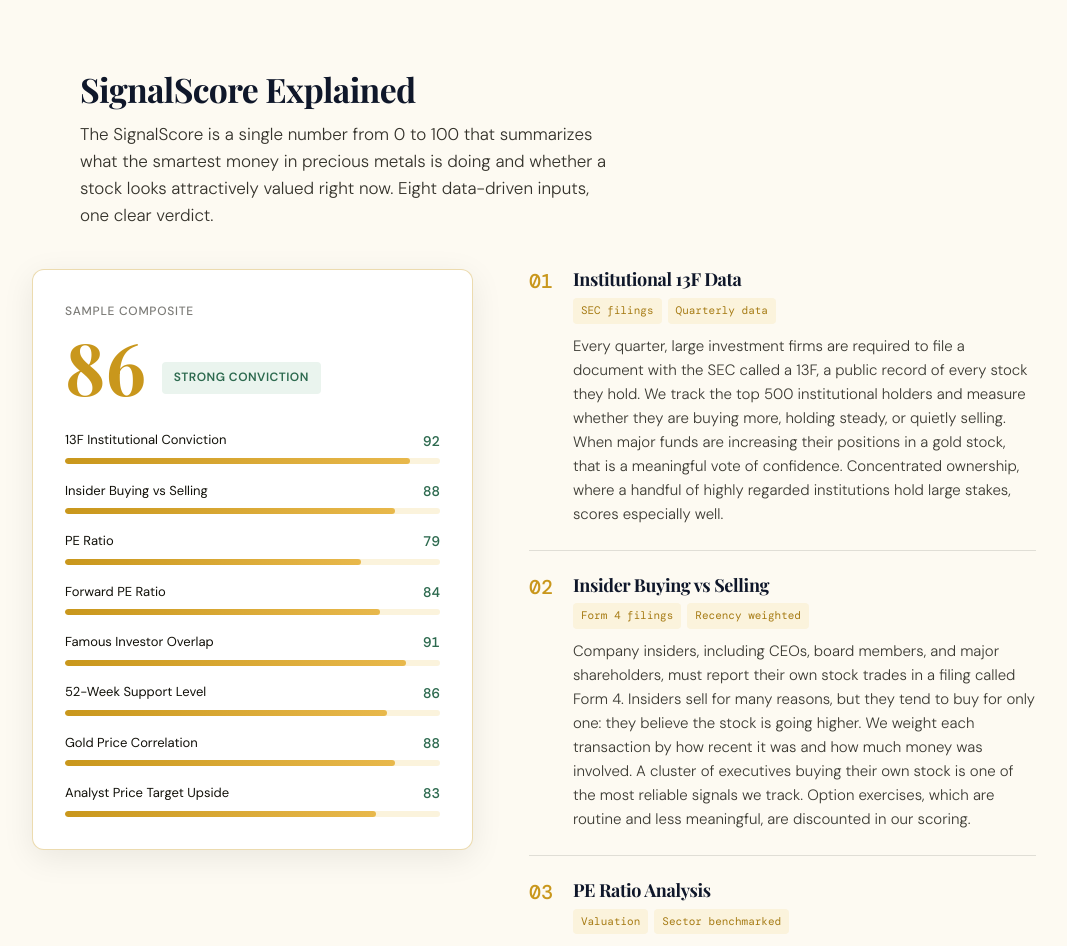
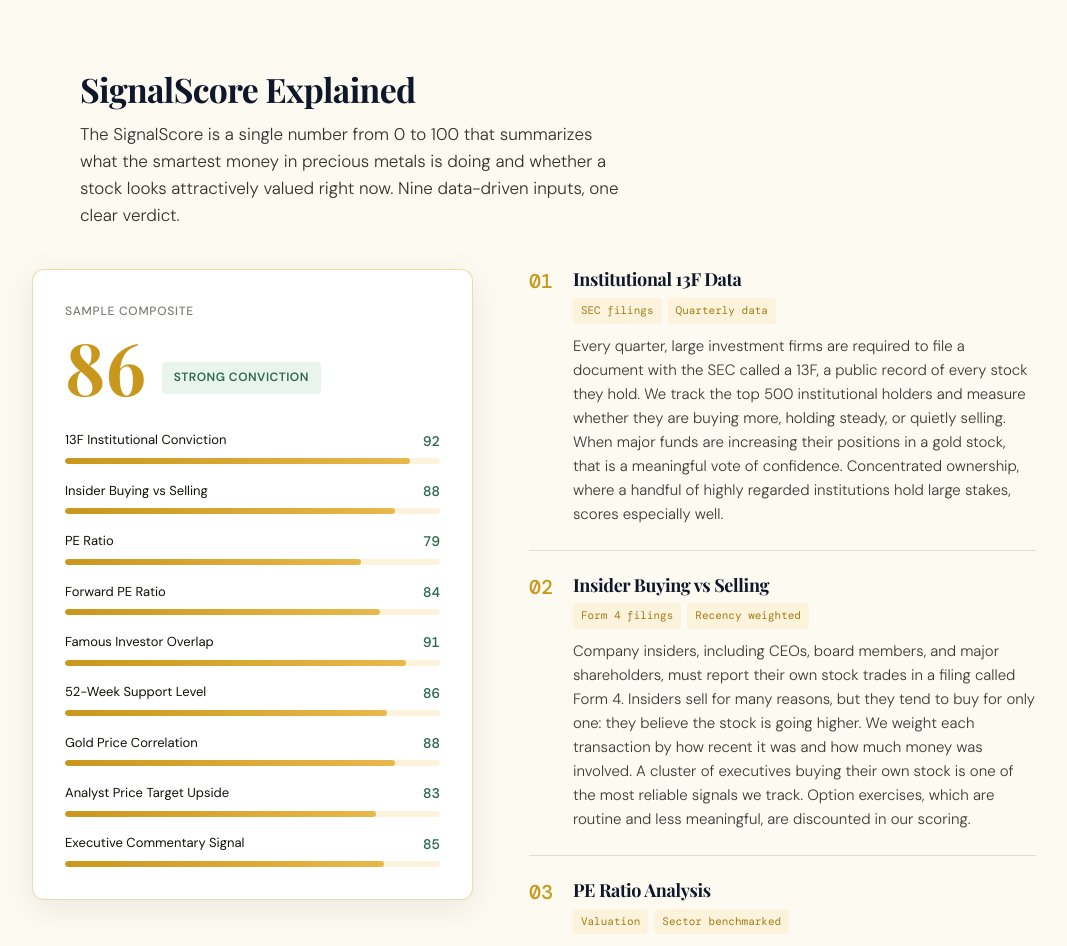
Before and after one commit to jonbinder/gold-signal, a Next.js app: page /signalscore in a window 1280 px wide. Shown: the part 100-1046 px from the top of the page, without its empty margins (106-1173 px from the left). Built offline with nearby package versions, Linux system fonts and the light colour scheme; a web font is replaced by a local one.

Commit message:
content: add SignalScore component 09 Executive Commentary
Add the ninth metric with sample score 85, extend the widget, and update the hero to nine data-driven inputs.

```diff
--- a/src/app/(main)/signalscore/page.tsx
+++ b/src/app/(main)/signalscore/page.tsx
@@ -138,6 +138,25 @@ const METRICS = [
       </>
     ),
   },
+  {
+    num: "09",
+    title: "Executive Commentary Signal",
+    tags: ["Earnings calls", "Proprietary analysis"],
+    desc: (
+      <>
+        Every quarter, company executives host earnings calls and investor presentations where they
+        discuss operations, exploration results, production guidance, and their outlook on gold
+        prices. Most investors never read these transcripts. Our system reads through executive
+        commentary from CEOs, CFOs, and operations leads and flags language that suggests something
+        meaningful is developing that the market has not yet priced in. This might be early signals
+        of a new discovery, a shift in production guidance, an operational issue, or an unexpected
+        change in costs. We score stocks higher when recent commentary contains substantive new
+        information, and lower when executives are vague, repetitive, or walking back prior
+        guidance. The goal is to understand executive sentimate and surface what is being said
+        before the market fully reacts to it.
+      </>
+    ),
+  },
 ] as const;
 
 const SUB_SCORES = [
@@ -149,6 +168,7 @@ const SUB_SCORES = [
   { label: "52-Week Support Level", value: 86 },
   { label: "Gold Price Correlation", value: 88 },
   { label: "Analyst Price Target Upside", value: 83 },
+  { label: "Executive Commentary Signal", value: 85 },
 ] as const;
 
 const SAMPLE_COMPOSITE = Math.round(
@@ -163,7 +183,7 @@ export default function SignalScorePage() {
           <h1 className="section-header__title">SignalScore Explained</h1>
           <p className="section-header__sub">
             The SignalScore is a single number from 0 to 100 that summarizes what the smartest money
-            in precious metals is doing and whether a stock looks attractively valued right now. Eight
+            in precious metals is doing and whether a stock looks attractively valued right now. Nine
             data-driven inputs, one clear verdict.
           </p>
         </header>
```
